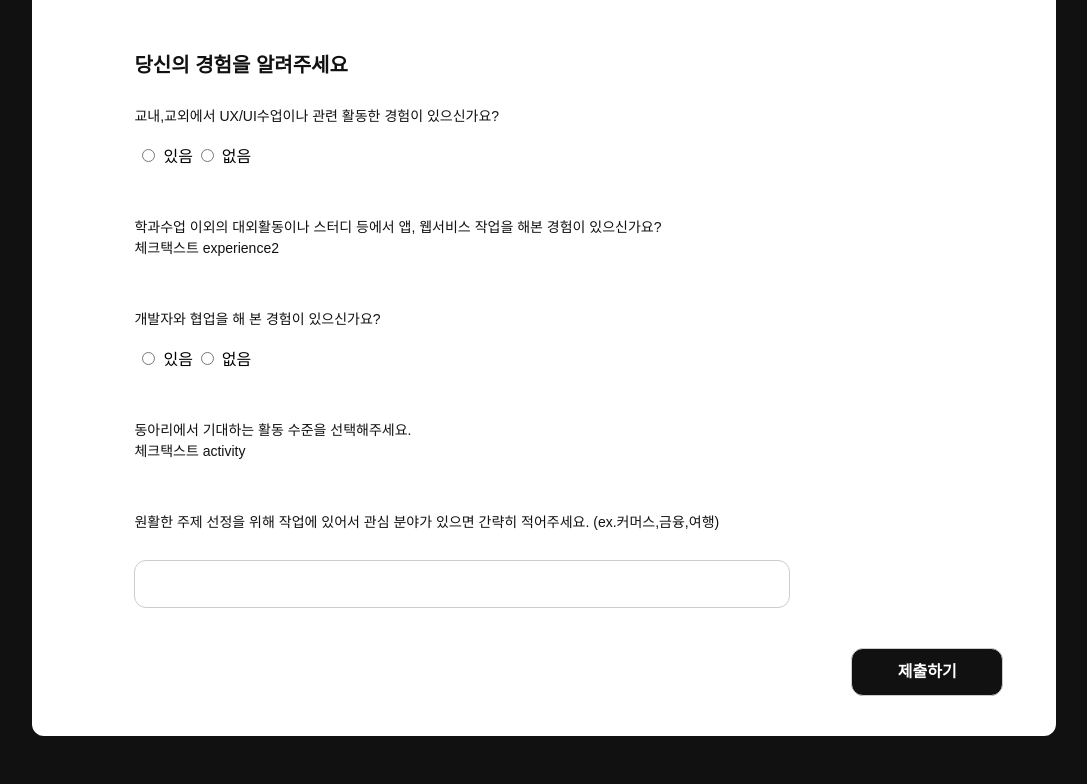
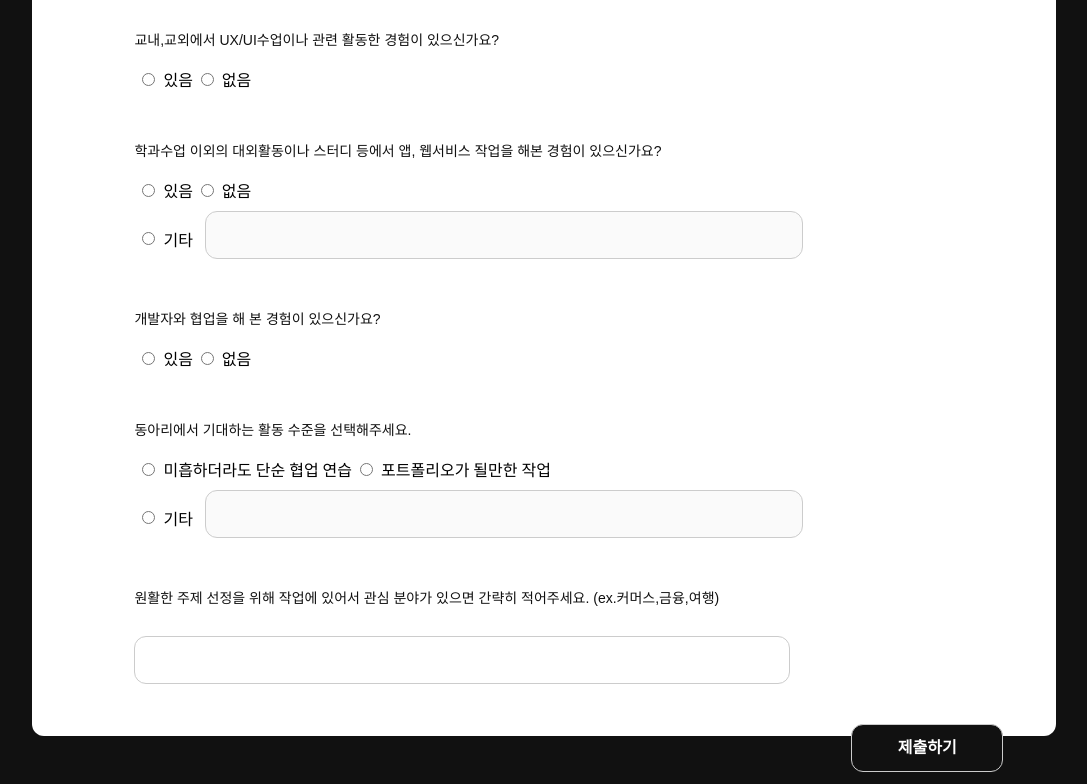
Before and after one commit to ahnwooseok/D.percent, a Next.js app: page /designer in a window 1280 px wide. Shown: the part 764-1548 px from the top of the page, without its empty margins (96-1183 px from the left). Before the commit the page ends 1500 px from the top, so only its background shows below. Built offline with nearby package versions, Linux system fonts and the light colour scheme.

Commit message:
designer checktext component
체크되면 풀리는거 이슈 잡기

```diff
--- /dev/null
+++ b/src/components/DesignerMain/CheckText.js
@@ -0,0 +1,73 @@
+import {useState} from 'react';
+
+
+function Checktext({name, array,data,setData}){
+  const [other, setOther] = useState("");            //기타의내용
+  const [isOther, setIsOther] = useState(false);    //기타가 선택됐는지 플래그
+
+  const List = () => {
+    const result = [];
+    for(let i=0; i<array.length -1; i++){
+      result.push(
+        <div key={i} >   {/* JSX내부에서 array는 내부 인스턴스를 하나씩 다 뿌려줌!!!   인덱싱같은 느낌 ㅇㅇ 그냥 무시하자*/}
+          <input
+            style={{margin: "0px 8px", fontFamily: "Noto Sans KR, sans-serif", fontWeight: "bold", fontSize: "14px"}}
+            type="radio"
+            name={name}
+            id={array[i]}
+            onChange={(event) => {
+              setData(event.target.id);
+              setOther("");
+              setIsOther(false);
+              console.log(event.target.id);
+            }}
+          />
+          <label htmlFor={array[i]}>{array[i]}</label>
+        </div>
+      )
+    }
+    return result;
+  }
+
+  return (
+    <div>
+
+      <div style={{display : "flex", paddingTop:"16px"}}>
+        <List />
+      </div>
+
+      <input
+        style={{margin: "0px 8px", fontFamily: "Noto Sans KR, sans-serif", fontWeight: "bold", fontSize: "14px", marginTop:"16px"}}
+        type="radio"
+        name={name}
+        id={array[2]}
+        onChange={(event) => {
+          setData(event.target.id);
+          setIsOther(true);
+          console.log(event.target.id);
+        }}
+      />
+      <label htmlFor={array[2]}>{array[2]}</label>
+
+
+      <input
+        style={{
+          height:"48px", width: "73%", fontSize: "32px", marginTop: "9px",marginLeft:"12px", border: "1px solid #cccccc", boxSizing:"border-box", borderRadius: "12px"
+        }}
+        id="other"
+        value={other}
+        type="text"
+        disabled={!isOther}
+        onChange={(event) => {
+          setOther(event.target.value);
+          setData(other);
+          console.log(other);
+        }}
+      />
+
+
+    </div>
+  );
+}
+
+export default Checktext;
--- a/src/components/DesignerMain/index.jsx
+++ b/src/components/DesignerMain/index.jsx
@@ -7,6 +7,7 @@ import {
 } from "./styles";
 import Check from "./Check";
 import Text from "./Text"
+import CheckText from "./CheckText"
 
 
 
@@ -59,7 +60,7 @@ function DesignerMain() {
           <Box52></Box52>
 
           <SubTitle>학년</SubTitle>
-          <Check name="grade" data={grade} setData={setGrade} array={["2학년", "3학년", "4학년", "졸업"]}/>
+          <Check name="grade" setData={setGrade} array={["2학년", "3학년", "4학년", "졸업"]}/>
           <Box52></Box52>
 
           <SubTitle>학번</SubTitle>
@@ -72,19 +73,19 @@ function DesignerMain() {
           <div style={{height:"26px"}}></div>
 
           <SubTitle>교내,교외에서 UX/UI수업이나 관련 활동한 경험이 있으신가요?</SubTitle>
-          <Check name="experience1" data={experience1} setData={setExperience1} array={["있음", "없음"]}/>
+          <Check name="experience1" setData={setExperience1} array={["있음", "없음"]}/>
           <Box52></Box52>
 
           <SubTitle>학과수업 이외의 대외활동이나 스터디 등에서 앱, 웹서비스 작업을 해본 경험이 있으신가요?</SubTitle>
-          <SubTitle>체크택스트 experience2</SubTitle>
+          <CheckText name="experience2" array={["있음", "없음", "기타"]} data={experience2} setData={setExperience2}></CheckText>
           <Box52></Box52>
 
           <SubTitle>개발자와 협업을 해 본 경험이 있으신가요?</SubTitle>
-          <Check name="experience3" data={experience3} setData={setExperience3} array={["있음", "없음"]}/>
+          <Check name="experience3" setData={setExperience3} array={["있음", "없음"]}/>
           <Box52></Box52>
 
           <SubTitle>동아리에서 기대하는 활동 수준을 선택해주세요.</SubTitle>
-          <SubTitle>체크택스트 activity</SubTitle>
+          <CheckText name="activity" array={["미흡하더라도 단순 협업 연습", "포트폴리오가 될만한 작업", "기타"]} data={activity} setData={setActivity}></CheckText>
           <Box52></Box52>
 
           <SubTitle>원활한 주제 선정을 위해 작업에 있어서 관심 분야가 있으면 간략히 적어주세요. (ex.커머스,금융,여행)</SubTitle>
```
Also changed, not shown: src/components/DesignerMain/Check.js (+2 -14 lines).
